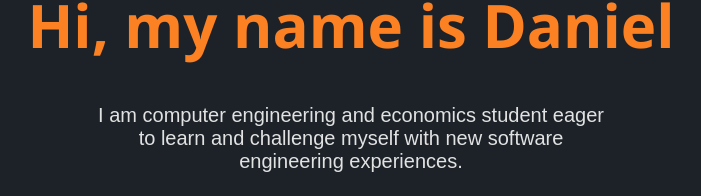
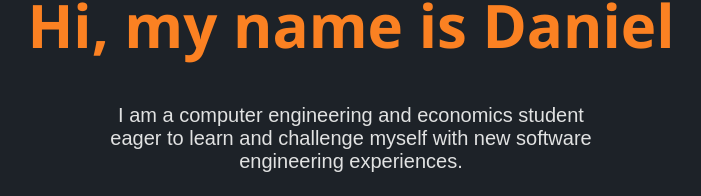
Before and after one commit to Danielbaker31/Danielbaker31.github.io, a React (Create React App) app: page / in a window 1280 px wide. Shown: the part 349-545 px from the top of the page, without its empty margins (289-990 px from the left). Built offline with nearby package versions, Linux system fonts and the light colour scheme.

Commit message:
fixed typo in intro sentence

```diff
--- a/src/Pages/Home.js
+++ b/src/Pages/Home.js
@@ -8,6 +8,13 @@ import { Button } from "@material-ui/core";
 import { Image } from 'react-native'
 import "../Styles/Home.css";
 
+/* Home.js
+ * Through react and JSX, this file contains the HTML code for the home page
+ * Two sections: intro and aboutMe
+ * intro: headshot, professional statement, and MaterialUI icons that are hyperlinks
+ * aboutMe: picture of hobby, about me paragraph.
+ *          automatically adjusts picture and paragraph alignment according to window width
+ */
 function Home() {
     let alignRight = true;
 
@@ -24,7 +31,7 @@ function Home() {
                 />
                 <h2> Hi, my name is Daniel </h2>
                 <div className="headline">
-                    <p> I am computer engineering and economics student eager to learn and challenge myself with new software engineering experiences. </p>
+                    <p> I am a computer engineering and economics student eager to learn and challenge myself with new software engineering experiences. </p>
                     <Link href="https://github.com/Danielbaker31/">
                         <GitHubIcon />
                     </Link>
```
